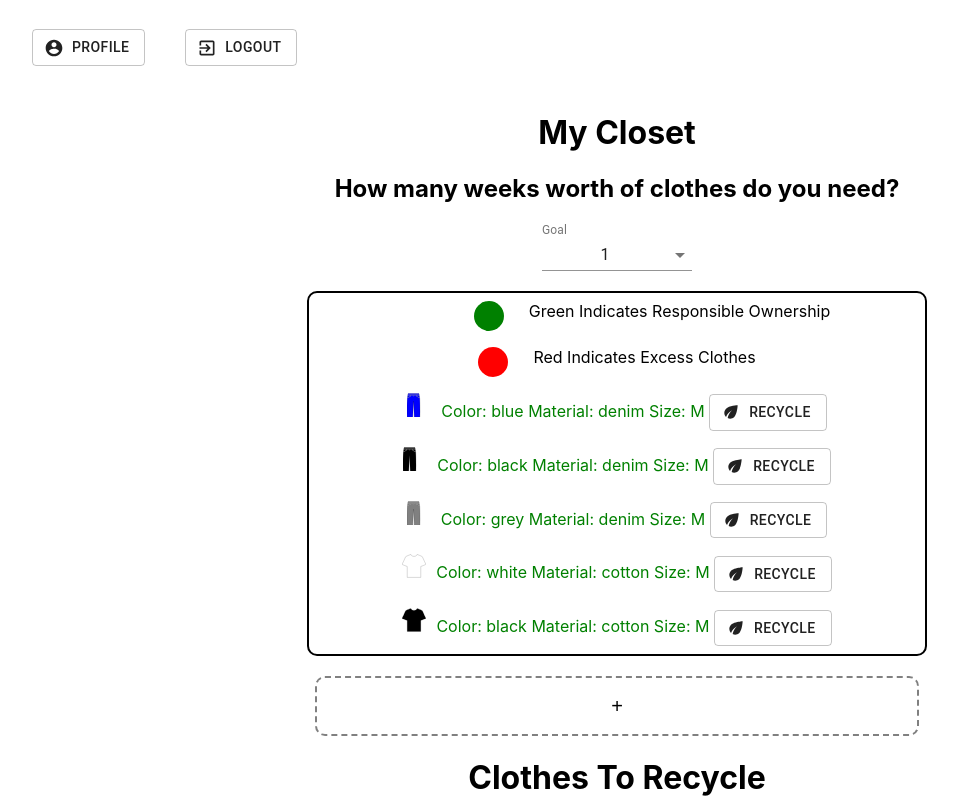
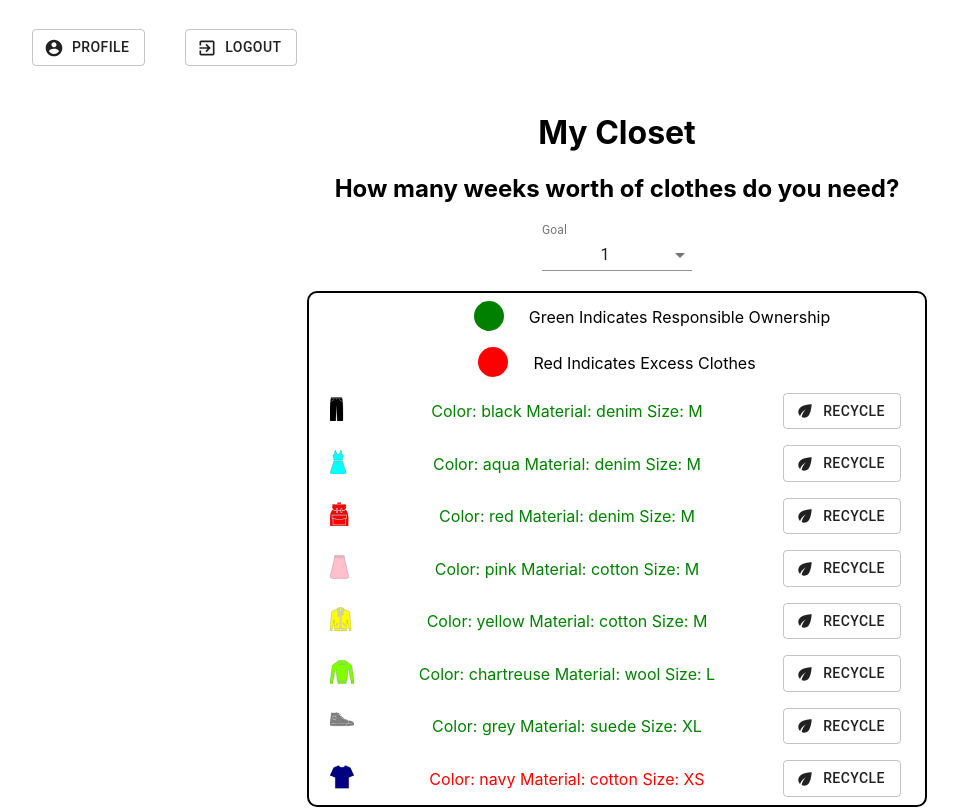
Before and after one commit to chris-jburke/sparks-joy-hackathon, a React (Create React App) app: page /profile in a window 1280 px wide. Shown: the top 809 px of the page, without its empty margins (23-981 px from the left). Built offline with nearby package versions, Linux system fonts and the light colour scheme.

Commit message:
styling changes

```diff
--- a/src/JacketColorIcon.js
+++ b/src/JacketColorIcon.js
@@ -30,6 +30,6 @@ export default function JacketColorIcon(props) {
 	const classes = useStyles()
 	const currColor = props.color
 	return(
-		<JacketIcon viewBox="0 0 130 151" htmlColor={props.color}/>
+		<JacketIcon viewBox="0 0 150 145" htmlColor={props.color}/>
 	)
 }
--- a/src/PantsColorIcon.js
+++ b/src/PantsColorIcon.js
@@ -25,6 +25,6 @@ export default function PantsColorIcon(props) {
 	const classes = useStyles()
 	const currColor = props.color
 	return(
-		<PantsIcon viewBox="0 0 150 144" htmlColor={props.color}/>
+		<PantsIcon viewBox="0 0 150 145" htmlColor={props.color}/>
 	)
 }
--- a/src/ProfileCloset.js
+++ b/src/ProfileCloset.js
@@ -67,132 +67,340 @@ const ProfileCloset = (props) => {
 		if(i < (7*goal)) {
 			if(type === "tshirt") {
 				return (
-					<Grid style={{"color":"green", "alignSelf":"center", "width":"500px"}}key={i} item xs={12}>
-						<span style={{"width":"75px"}}><ShirtColorIcon color={color} /></span>
-						<span style={{"marginLeft":"10px"}}>Color: {color} Material: {material} Size: {size} </span>
+					<Grid style={{"width":"100%"}} key={i} item xs={12}>
+						<Grid
+							container
+							justify="center"
+							alignItems="center"
+							alignContent="spaceEvenly"
+						>
+							<Grid item xs={1}>
+								<ShirtColorIcon color={color} />
+							</Grid>
+							<Grid style={{"color":"green"}} item xs={8}>
+								<span>Color: {color} Material: {material} Size: {size} </span>
+							</Grid>
+							<Grid item xs={3}>
 								<Button variant="outlined" startIcon={<EcoIcon />} onClick={(e)=> handleMoveToRecycle(e,i)}>Recycle</Button>
+							</Grid>
+						</Grid>
 					</Grid>
 				)
 			} else if(type === "jeans" || type === "pants") {
 				return (
-					<Grid style={{"color":"green", "alignSelf":"center", "width":"500px"}}key={i} item xs={12}>
-						<span style={{"width":"75px"}}><PantsColorIcon color={color} /></span>
-						<span style={{"marginLeft":"10px"}}>Color: {color} Material: {material} Size: {size} </span>
+					<Grid style={{"width":"100%"}} key={i} item xs={12}>
+						<Grid
+							container
+							justify="center"
+							alignItems="center"
+							alignContent="spaceEvenly"
+						>
+							<Grid item xs={1}>
+								<PantsColorIcon color={color} />
+							</Grid>
+							<Grid style={{"color":"green"}} item xs={8}>
+								<span>Color: {color} Material: {material} Size: {size} </span>
+							</Grid>
+							<Grid item xs={3}>
 								<Button variant="outlined" startIcon={<EcoIcon />} onClick={(e)=> handleMoveToRecycle(e,i)}>Recycle</Button>
+							</Grid>
+						</Grid>
 					</Grid>
 				)
 			} else if(type === "jacket") {
 				return (
-					<Grid style={{"color":"green", "alignSelf":"center", "width":"500px"}}key={i} item xs={12}>
-						<span style={{"width":"75px"}}><JacketColorIcon color={color} /></span>
-						<span style={{"marginLeft":"10px"}}>Color: {color} Material: {material} Size: {size} </span>
+					<Grid style={{"width":"100%"}} key={i} item xs={12}>
+						<Grid
+							container
+							justify="center"
+							alignItems="center"
+							alignContent="spaceEvenly"
+						>
+							<Grid item xs={1}>
+								<JacketColorIcon color={color} />
+							</Grid>
+							<Grid style={{"color":"green"}} item xs={8}>
+								<span>Color: {color} Material: {material} Size: {size} </span>
+							</Grid>
+							<Grid item xs={3}>
 								<Button variant="outlined" startIcon={<EcoIcon />} onClick={(e)=> handleMoveToRecycle(e,i)}>Recycle</Button>
+							</Grid>
+						</Grid>
 					</Grid>
 				)
 			} else if(type === "shoes") {
 				return (
-					<Grid style={{"color":"green", "alignSelf":"center", "width":"500px"}}key={i} item xs={12}>
-						<span style={{"width":"75px"}}><ShoeColorIcon color={color} /></span>
-						<span style={{"marginLeft":"10px"}}>Color: {color} Material: {material} Size: {size} </span>
+					<Grid style={{"width":"100%"}} key={i} item xs={12}>
+						<Grid
+							container
+							justify="center"
+							alignItems="center"
+							alignContent="spaceEvenly"
+						>
+							<Grid item xs={1}>
+								<ShoeColorIcon color={color} />
+							</Grid>
+							<Grid style={{"color":"green"}} item xs={8}>
+								<span>Color: {color} Material: {material} Size: {size} </span>
+							</Grid>
+							<Grid item xs={3}>
 								<Button variant="outlined" startIcon={<EcoIcon />} onClick={(e)=> handleMoveToRecycle(e,i)}>Recycle</Button>
+							</Grid>
+						</Grid>
 					</Grid>
 				)
 			} else if(type === "sweater") {
 				return (
-					<Grid style={{"color":"green", "alignSelf":"center", "width":"500px"}}key={i} item xs={12}>
-						<span style={{"width":"75px"}}><SweaterColorIcon color={color} /></span>
-						<span style={{"marginLeft":"10px"}}>Color: {color} Material: {material} Size: {size} </span>
+					<Grid style={{"width":"100%"}} key={i} item xs={12}>
+						<Grid
+							container
+							justify="center"
+							alignItems="center"
+							alignContent="spaceEvenly"
+						>
+							<Grid item xs={1}>
+								<SweaterColorIcon color={color} />
+							</Grid>
+							<Grid style={{"color":"green"}} item xs={8}>
+								<span>Color: {color} Material: {material} Size: {size} </span>
+							</Grid>
+							<Grid item xs={3}>
 								<Button variant="outlined" startIcon={<EcoIcon />} onClick={(e)=> handleMoveToRecycle(e,i)}>Recycle</Button>
+							</Grid>
+						</Grid>
 					</Grid>
 				)
 			} else if(type === "skirt") {
 				return (
-					<Grid style={{"color":"green", "alignSelf":"center", "width":"500px"}}key={i} item xs={12}>
-						<span style={{"width":"75px"}}><SkirtColorIcon color={color} /></span>
-						<span style={{"marginLeft":"10px"}}>Color: {color} Material: {material} Size: {size} </span>
+					<Grid style={{"width":"100%"}} key={i} item xs={12}>
+						<Grid
+							container
+							justify="center"
+							alignItems="center"
+							alignContent="spaceEvenly"
+						>
+							<Grid item xs={1}>
+								<SkirtColorIcon color={color} />
+							</Grid>
+							<Grid style={{"color":"green"}} item xs={8}>
+								<span>Color: {color} Material: {material} Size: {size} </span>
+							</Grid>
+							<Grid item xs={3}>
 								<Button variant="outlined" startIcon={<EcoIcon />} onClick={(e)=> handleMoveToRecycle(e,i)}>Recycle</Button>
+							</Grid>
+						</Grid>
 					</Grid>
 				)
 			} else if(type === "dress"){
 				return (
-					<Grid style={{"color":"green", "alignSelf":"center", "width":"500px"}}key={i} item xs={12}>
-						<span style={{"width":"75px"}}><DressColorIcon color={color} /></span>
-						<span style={{"marginLeft":"10px"}}>Color: {color} Material: {material} Size: {size} </span>
+					<Grid style={{"width":"100%"}} key={i} item xs={12}>
+						<Grid
+							container
+							justify="center"
+							alignItems="center"
+							alignContent="spaceEvenly"
+						>
+							<Grid item xs={1}>
+								<DressColorIcon color={color} />
+							</Grid>
+							<Grid style={{"color":"green"}} item xs={8}>
+								<span>Color: {color} Material: {material} Size: {size} </span>
+							</Grid>
+							<Grid item xs={3}>
 								<Button variant="outlined" startIcon={<EcoIcon />} onClick={(e)=> handleMoveToRecycle(e,i)}>Recycle</Button>
+							</Grid>
+						</Grid>
 					</Grid>
 				)
 			} else if(type === "accessories"){
 				return (
-					<Grid style={{"color":"green", "alignSelf":"center", "width":"500px"}}key={i} item xs={12}>
-						<span style={{"width":"75px"}}><AccessoriesColorIcon color={color} /></span>
-						<span style={{"marginLeft":"10px"}}>Color: {color} Material: {material} Size: {size} </span>
+					<Grid style={{"width":"100%"}} key={i} item xs={12}>
+						<Grid
+							container
+							justify="center"
+							alignItems="center"
+							alignContent="spaceEvenly"
+						>
+							<Grid item xs={1}>
+								<AccessoriesColorIcon color={color} />
+							</Grid>
+							<Grid style={{"color":"green"}} item xs={8}>
+								<span>Color: {color} Material: {material} Size: {size} </span>
+							</Grid>
+							<Grid item xs={3}>
 								<Button variant="outlined" startIcon={<EcoIcon />} onClick={(e)=> handleMoveToRecycle(e,i)}>Recycle</Button>
+							</Grid>
+						</Grid>
 					</Grid>
 				)
 			}
 		} else {
 			if(type === "tshirt") {
 				return (
-					<Grid style={{"color":"red", "alignSelf":"center", "width":"500px"}}key={i} item xs={12}>
-						<span style={{"width":"75px"}}><ShirtColorIcon color={color} /></span>
-						<span style={{"marginLeft":"10px"}}>Color: {color} Material: {material} Size: {size} </span>
+					<Grid style={{"width":"100%"}} key={i} item xs={12}>
+						<Grid
+							container
+							justify="center"
+							alignItems="center"
+							alignContent="spaceEvenly"
+						>
+							<Grid item xs={1}>
+								<ShirtColorIcon color={color} />
+							</Grid>
+							<Grid style={{"color":"red"}} item xs={8}>
+								<span>Color: {color} Material: {material} Size: {size} </span>
+							</Grid>
+							<Grid item xs={3}>
 								<Button variant="outlined" startIcon={<EcoIcon />} onClick={(e)=> handleMoveToRecycle(e,i)}>Recycle</Button>
+							</Grid>
+						</Grid>
 					</Grid>
 				)
 			} else if(type === "jeans" || type === "pants") {
 				return (
-					<Grid style={{"color":"red", "alignSelf":"center", "width":"500px"}}key={i} item xs={12}>
-						<span style={{"width":"75px"}}><PantsColorIcon color={color} /></span>
-						<span style={{"marginLeft":"10px"}}>Color: {color} Material: {material} Size: {size} </span>
+					<Grid style={{"width":"100%"}} key={i} item xs={12}>
+						<Grid
+							container
+							justify="center"
+							alignItems="center"
+							alignContent="spaceEvenly"
+						>
+							<Grid item xs={1}>
+								<PantsColorIcon color={color} />
+							</Grid>
+							<Grid style={{"color":"red"}} item xs={8}>
+								<span>Color: {color} Material: {material} Size: {size} </span>
+							</Grid>
+							<Grid item xs={3}>
 								<Button variant="outlined" startIcon={<EcoIcon />} onClick={(e)=> handleMoveToRecycle(e,i)}>Recycle</Button>
+							</Grid>
+						</Grid>
 					</Grid>
 				)
 			} else if(type === "jacket") {
 				return (
-					<Grid style={{"color":"red", "alignSelf":"center", "width":"500px"}}key={i} item xs={12}>
-						<span style={{"width":"75px"}}><JacketColorIcon color={color} /></span>
-						<span style={{"marginLeft":"10px"}}>Color: {color} Material: {material} Size: {size} </span>
+					<Grid style={{"width":"100%"}} key={i} item xs={12}>
+						<Grid
+							container
+							justify="center"
+							alignItems="center"
+							alignContent="spaceEvenly"
+						>
+							<Grid item xs={1}>
+								<JacketColorIcon color={color} />
+							</Grid>
+							<Grid style={{"color":"red"}} item xs={8}>
+								<span>Color: {color} Material: {material} Size: {size} </span>
+							</Grid>
+							<Grid item xs={3}>
 								<Button variant="outlined" startIcon={<EcoIcon />} onClick={(e)=> handleMoveToRecycle(e,i)}>Recycle</Button>
+							</Grid>
+						</Grid>
 					</Grid>
 				)
 			} else if(type === "shoes") {
 				return (
-					<Grid style={{"color":"red", "alignSelf":"center", "width":"500px"}}key={i} item xs={12}>
-						<span style={{"width":"75px"}}><ShoeColorIcon color={color} /></span>
-						<span style={{"marginLeft":"10px"}}>Color: {color} Material: {material} Size: {size} </span>
+					<Grid style={{"width":"100%"}} key={i} item xs={12}>
+						<Grid
+							container
+							justify="center"
+							alignItems="center"
+							alignContent="spaceEvenly"
+						>
+							<Grid item xs={1}>
+								<ShoeColorIcon color={color} />
+							</Grid>
+							<Grid style={{"color":"red"}} item xs={8}>
+								<span>Color: {color} Material: {material} Size: {size} </span>
+							</Grid>
+							<Grid item xs={3}>
 								<Button variant="outlined" startIcon={<EcoIcon />} onClick={(e)=> handleMoveToRecycle(e,i)}>Recycle</Button>
+							</Grid>
+						</Grid>
 					</Grid>
 				)
 			} else if(type === "sweater") {
 				return (
-					<Grid style={{"color":"red", "alignSelf":"center", "width":"500px"}}key={i} item xs={12}>
-						<span style={{"width":"75px"}}><SweaterColorIcon color={color} /></span>
-						<span style={{"marginLeft":"10px"}}>Color: {color} Material: {material} Size: {size} </span>
+					<Grid style={{"width":"100%"}} key={i} item xs={12}>
+						<Grid
+							container
+							justify="center"
+							alignItems="center"
+							alignContent="spaceEvenly"
+						>
+							<Grid item xs={1}>
+								<SweaterColorIcon color={color} />
+							</Grid>
+							<Grid style={{"color":"red"}} item xs={8}>
+								<span>Color: {color} Material: {material} Size: {size} </span>
+							</Grid>
+							<Grid item xs={3}>
 								<Button variant="outlined" startIcon={<EcoIcon />} onClick={(e)=> handleMoveToRecycle(e,i)}>Recycle</Button>
+							</Grid>
+						</Grid>
 					</Grid>
 				)
 			} else if(type === "skirt") {
 				return (
-					<Grid style={{"color":"red", "alignSelf":"center", "width":"500px"}}key={i} item xs={12}>
-						<span style={{"width":"75px"}}><SkirtColorIcon color={color} /></span>
-						<span style={{"marginLeft":"10px"}}>Color: {color} Material: {material} Size: {size} </span>
+					<Grid style={{"width":"100%"}} key={i} item xs={12}>
+						<Grid
+							container
+							justify="center"
+							alignItems="center"
+							alignContent="spaceEvenly"
+						>
+							<Grid item xs={1}>
+								<SkirtColorIcon color={color} />
+							</Grid>
+							<Grid style={{"color":"red"}} item xs={8}>
+								<span>Color: {color} Material: {material} Size: {size} </span>
+							</Grid>
+							<Grid item xs={3}>
 								<Button variant="outlined" startIcon={<EcoIcon />} onClick={(e)=> handleMoveToRecycle(e,i)}>Recycle</Button>
+							</Grid>
+						</Grid>
 					</Grid>
 				)
 			} else if(type === "dress"){
 				return (
-					<Grid style={{"color":"red", "alignSelf":"center", "width":"500px"}}key={i} item xs={12}>
-						<span style={{"width":"75px"}}><DressColorIcon color={color} /></span>
-						<span style={{"marginLeft":"10px"}}>Color: {color} Material: {material} Size: {size} </span>
+					<Grid style={{"width":"100%"}} key={i} item xs={12}>
+						<Grid
+							container
+							justify="center"
+							alignItems="center"
+							alignContent="spaceEvenly"
+						>
+							<Grid item xs={1}>
+								<DressColorIcon color={color} />
+							</Grid>
+							<Grid style={{"color":"red"}} item xs={8}>
+								<span>Color: {color} Material: {material} Size: {size} </span>
+							</Grid>
+							<Grid item xs={3}>
 								<Button variant="outlined" startIcon={<EcoIcon />} onClick={(e)=> handleMoveToRecycle(e,i)}>Recycle</Button>
+							</Grid>
+						</Grid>
 					</Grid>
 				)
 			} else if(type === "accessories"){
 				return (
-					<Grid style={{"color":"red", "alignSelf":"center", "width":"500px"}}key={i} item xs={12}>
-						<span style={{"width":"75px"}}><AccessoriesColorIcon color={color} /></span>
-						<span style={{"marginLeft":"10px"}}>Color: {color} Material: {material} Size: {size} </span>
+					<Grid style={{"width":"100%"}} key={i} item xs={12}>
+						<Grid
+							container
+							justify="center"
+							alignItems="center"
+							alignContent="spaceEvenly"
+						>
+							<Grid item xs={1}>
+								<AccessoriesColorIcon color={color} />
+							</Grid>
+							<Grid style={{"color":"red"}} item xs={8}>
+								<span>Color: {color} Material: {material} Size: {size} </span>
+							</Grid>
+							<Grid item xs={3}>
 								<Button variant="outlined" startIcon={<EcoIcon />} onClick={(e)=> handleMoveToRecycle(e,i)}>Recycle</Button>
+							</Grid>
+						</Grid>
 					</Grid>
 				)
 			}
@@ -201,58 +409,146 @@ const ProfileCloset = (props) => {
 	const getRecycle = (type, color, material, size, i) => {
 		if(type === "tshirt") {
 			return (
-				<Grid style={{"alignSelf":"center", "width":"500px"}}key={i} item xs={12}>
-					<span style={{"width":"75px"}}><ShirtColorIcon color={color} /></span>
-					<span style={{"marginLeft":"10px"}}>Color: {color} Material: {material} Size: {size} </span>
+				<Grid style={{"width":"100%"}} key={i} item xs={12}>
+					<Grid
+							container
+							justify="center"
+							alignItems="center"
+							alignContent="spaceEvenly"
+					>
+						<Grid item xs={2}>
+							<ShirtColorIcon color={color} />
+						</Grid>
+						<Grid item xs={10}>
+							<span>Color: {color} Material: {material} Size: {size} </span>
+						</Grid>
+					</Grid>
 				</Grid>
 			)
 		} else if(type === "jeans" || type === "pants") {
 			return (
-				<Grid style={{"alignSelf":"center", "width":"500px"}}key={i} item xs={12}>
-					<span style={{"width":"75px"}}><PantsColorIcon color={color} /></span>
-					<span style={{"marginLeft":"10px"}}>Color: {color} Material: {material} Size: {size} </span>
+				<Grid style={{"width":"100%"}} key={i} item xs={12}>
+					<Grid
+							container
+							justify="center"
+							alignItems="center"
+							alignContent="spaceEvenly"
+					>
+						<Grid item xs={2}>
+							<PantsColorIcon color={color} />
+						</Grid>
+						<Grid item xs={10}>
+							<span>Color: {color} Material: {material} Size: {size} </span>
+						</Grid>
+					</Grid>
 				</Grid>
 			)
 		} else if(type === "jacket") {
 			return (
-				<Grid style={{"alignSelf":"center", "width":"500px"}}key={i} item xs={12}>
-					<span style={{"width":"75px"}}><JacketColorIcon color={color} /></span>
-					<span style={{"marginLeft":"10px"}}>Color: {color} Material: {material} Size: {size} </span>
+				<Grid style={{"width":"100%"}} key={i} item xs={12}>
+					<Grid
+							container
+							justify="center"
+							alignItems="center"
+							alignContent="spaceEvenly"
+					>
+						<Grid item xs={2}>
+							<JacketColorIcon color={color} />
+						</Grid>
+						<Grid item xs={10}>
+							<span>Color: {color} Material: {material} Size: {size} </span>
+						</Grid>
+					</Grid>
 				</Grid>
 			)
 		} else if(type === "shoes") {
 			return (
-				<Grid style={{"alignSelf":"center", "width":"500px"}}key={i} item xs={12}>
-					<span style={{"width":"75px"}}><ShoeColorIcon color={color} /></span>
-					<span style={{"marginLeft":"10px"}}>Color: {color} Material: {material} Size: {size} </span>
+				<Grid style={{"width":"100%"}} key={i} item xs={12}>
+					<Grid
+							container
+							justify="center"
+							alignItems="center"
+							alignContent="spaceEvenly"
+					>
+						<Grid item xs={2}>
+							<ShoeColorIcon color={color} />
+						</Grid>
+						<Grid item xs={10}>
+							<span>Color: {color} Material: {material} Size: {size} </span>
+						</Grid>
+					</Grid>
 				</Grid>
 			)
 		} else if(type === "sweater") {
 			return (
-				<Grid style={{"alignSelf":"center", "width":"500px"}}key={i} item xs={12}>
-					<span style={{"width":"75px"}}><SweaterColorIcon color={color} /></span>
-					<span style={{"marginLeft":"10px"}}>Color: {color} Material: {material} Size: {size} </span>
+				<Grid style={{"width":"100%"}} key={i} item xs={12}>
+					<Grid
+							container
+							justify="center"
+							alignItems="center"
+							alignContent="spaceEvenly"
+					>
+						<Grid item xs={2}>
+							<SweaterColorIcon color={color} />
+						</Grid>
+						<Grid item xs={10}>
+							<span>Color: {color} Material: {material} Size: {size} </span>
+						</Grid>
+					</Grid>
 				</Grid>
 			)
 		} else if(type === "skirt") {
 			return (
-				<Grid style={{"alignSelf":"center", "width":"500px"}}key={i} item xs={12}>
-					<span style={{"width":"75px"}}><SkirtColorIcon color={color} /></span>
-					<span style={{"marginLeft":"10px"}}>Color: {color} Material: {material} Size: {size} </span>
+				<Grid style={{"width":"100%"}} key={i} item xs={12}>
+					<Grid
+							container
+							justify="center"
+							alignItems="center"
+							alignContent="spaceEvenly"
+					>
+						<Grid item xs={2}>
+							<SkirtColorIcon color={color} />
+						</Grid>
+						<Grid item xs={10}>
+							<span>Color: {color} Material: {material} Size: {size} </span>
+						</Grid>
+					</Grid>
 				</Grid>
 			)
 		} else if(type === "dress"){
 			return (
-				<Grid style={{"alignSelf":"center", "width":"500px"}}key={i} item xs={12}>
-					<span style={{"width":"75px"}}><DressColorIcon color={color} /></span>
-					<span style={{"marginLeft":"10px"}}>Color: {color} Material: {material} Size: {size} </span>
+				<Grid style={{"width":"100%"}} key={i} item xs={12}>
+					<Grid
+							container
+							justify="center"
+							alignItems="center"
+							alignContent="spaceEvenly"
+					>
+						<Grid item xs={2}>
+							<DressColorIcon color={color} />
+						</Grid>
+						<Grid item xs={10}>
+							<span>Color: {color} Material: {material} Size: {size} </span>
+						</Grid>
+					</Grid>
 				</Grid>
 			)
 		} else if(type === "accessories"){
 			return (
-				<Grid style={{"alignSelf":"center", "width":"500px"}}key={i} item xs={12}>
-					<span style={{"width":"75px"}}><AccessoriesColorIcon color={color} /></span>
-					<span style={{"marginLeft":"10px"}}>Color: {color} Material: {material} Size: {size} </span>
+				<Grid style={{"width":"100%"}} key={i} item xs={12}>
+					<Grid
+							container
+							justify="center"
+							alignItems="center"
+							alignContent="spaceEvenly"
+					>
+						<Grid item xs={2}>
+							<AccessoriesColorIcon color={color} />
+						</Grid>
+						<Grid item xs={10}>
+							<span>Color: {color} Material: {material} Size: {size} </span>
+						</Grid>
+					</Grid>
 				</Grid>
 			)
 		}
@@ -441,10 +737,10 @@ const ProfileCloset = (props) => {
 			style={{"marginTop":"20px","marginBottom":"20px", "minHeight":"50px", "border":"2px black solid","borderRadius":"10px"}}
 		>
 			<Grid item xs={12}>
-				<Box style={{"paddingLeft":"70px", "display":"flex"}}><div style={{"marginRight":"25px", "height":"30px","width":"30px", "backgroundColor":"green", "borderRadius":"45px"}}></div><span>Green Indicates Responsible Ownership</span></Box>
+				<Box style={{"paddingLeft":"70px", "display":"flex"}}><div style={{"marginRight":"25px", "height":"30px","width":"30px", "backgroundColor":"green", "borderRadius":"45px"}}></div><span style={{"paddingTop":"6px"}}>Green Indicates Responsible Ownership</span></Box>
 			</Grid>
 			<Grid item xs={12}>
-				<Box style={{"display":"flex"}}><div style={{"marginRight":"25px", "height":"30px","width":"30px","backgroundColor":"red", "borderRadius":"45px"}}></div><span>Red Indicates Excess Clothes</span></Box>
+				<Box style={{"display":"flex"}}><div style={{"marginRight":"25px", "height":"30px","width":"30px","backgroundColor":"red", "borderRadius":"45px"}}></div><span style={{"paddingTop":"6px"}}>Red Indicates Excess Clothes</span></Box>
 			</Grid>
 
 			{myCloset.map((item, i) => (
--- a/src/ShirtColorIcon.js
+++ b/src/ShirtColorIcon.js
@@ -22,6 +22,6 @@ export default function ShirtIconColors(props) {
 	const classes = useStyles()
 	const currColor = props.color
 	return(
-		<ShirtIcon viewBox="0 0 150 144" htmlColor={props.color}/>
+		<ShirtIcon viewBox="0 0 150 145" htmlColor={props.color}/>
 	)
 }
--- a/src/ShoeColorIcon.js
+++ b/src/ShoeColorIcon.js
@@ -22,6 +22,6 @@ export default function ShoeColorIcon(props) {
 	const classes = useStyles()
 	const currColor = props.color
 	return(
-		<ShoeIcon viewBox="0 0 150 144" htmlColor={props.color}/>
+		<ShoeIcon viewBox="0 0 150 145" htmlColor={props.color}/>
 	)
 }
--- a/src/SkirtColorIcon.js
+++ b/src/SkirtColorIcon.js
@@ -23,6 +23,6 @@ export default function SkirtIconColors(props) {
 	const classes = useStyles()
 	const currColor = props.color
 	return(
-		<SkirtIcon viewBox="0 0 118 150" htmlColor={props.color}/>
+		<SkirtIcon viewBox="0 0 150 145" htmlColor={props.color}/>
 	)
 }
--- a/src/json/usersClosets.json
+++ b/src/json/usersClosets.json
@@ -3,11 +3,14 @@
 		{
 			"owner":"bob@test.com",
 			"closet":[
-				{"type":"jeans","color":"blue","material":"denim", "size":"M"},
 				{"type":"jeans","color":"black","material":"denim", "size":"M"},
-				{"type":"jeans","color":"grey","material":"denim", "size":"M"},
-				{"type":"tshirt","color":"white","material":"cotton", "size":"M"},
-				{"type":"tshirt","color":"black","material":"cotton", "size":"M"}
+				{"type":"dress","color":"aqua","material":"denim", "size":"M"},
+				{"type":"accessories","color":"red","material":"denim", "size":"M"},
+				{"type":"skirt","color":"pink","material":"cotton", "size":"M"},
+				{"type":"jacket","color":"yellow","material":"cotton", "size":"M"},
+				{"type":"sweater","color":"chartreuse","material":"wool","size":"L"},
+				{"type":"shoes", "color":"grey", "material":"suede","size":"XL"},
+				{"type":"tshirt","color":"navy","material":"cotton","size":"XS"}
 			]
 
 		},
```
Lines whose indentation alone changed are shown as unchanged.
